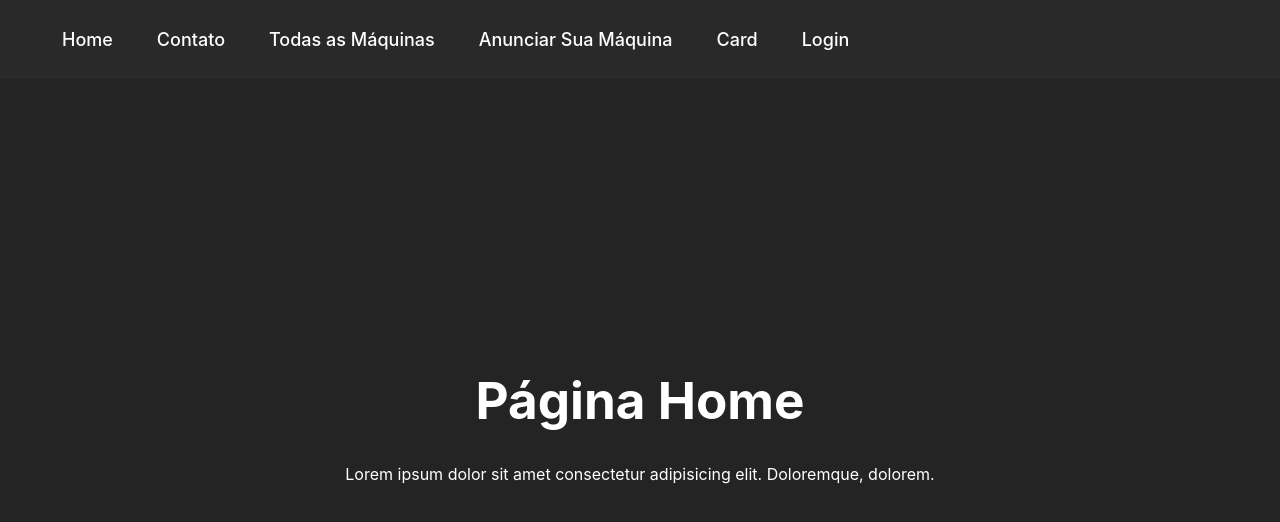
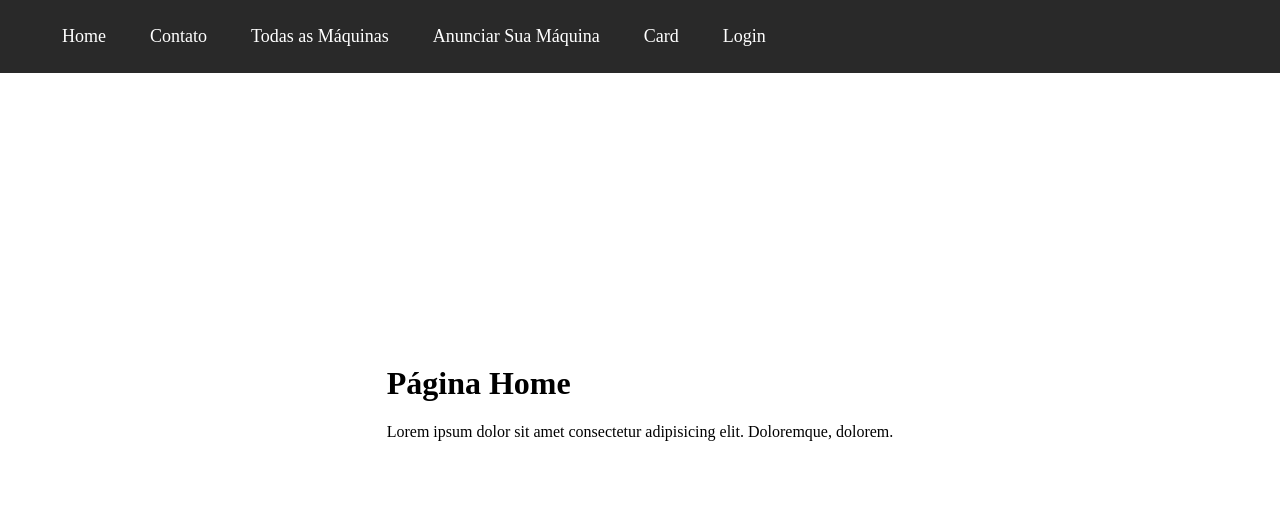
Before and after one commit to Yagoaguiar/LocaFacil, a React (Vite) app: page / in a window 1280 px wide. Shown: the top 522 px of the page. Built offline with nearby package versions, Linux system fonts and the light colour scheme.

Commit message:
tirando css geral #68

```diff
--- a/src/index.css
+++ b/src/index.css
@@ -1,27 +1,3 @@
-:root {
-  font-family: Inter, system-ui, Avenir, Helvetica, Arial, sans-serif;
-  line-height: 1.5;
-  font-weight: 400;
-
-
-
-  background-color: #242424;
-
-  font-synthesis: none;
-  text-rendering: optimizeLegibility;
-  -webkit-font-smoothing: antialiased;
-  -moz-osx-font-smoothing: grayscale;
-  -webkit-text-size-adjust: 100%;
-}
-
-a {
-  font-weight: 500;
-  color: #646cff;
-  text-decoration: innoneherit;
-}
-a:hover {
-  color: #535bf2;
-}
 
 body {
   margin: 0;
@@ -31,42 +7,3 @@
   min-width: 320px;
   min-height: 100vh;
 }
-
-h1 {
-  font-size: 3.2em;
-  line-height: 1.1;
-}
-
-button {
-  border-radius: 8px;
-  border: 1px solid transparent;
-  padding: 0.6em 1.2em;
-  font-size: 1em;
-  font-weight: 500;
-  font-family: inherit;
-  background-color: #1a1a1a;
-  cursor: pointer;
-  transition: border-color 0.25s;
-}
-button:hover {
-  border-color: #212121;
-}
-button:focus,
-button:focus-visible {
-  outline: 4px auto -webkit-focus-ring-color;
-}
-
-@media (prefers-color-scheme: light) {
-  :root {
-    color: #ffffff;
-    padding: 20px;
-    text-align: center;
-
-  }
-  a:hover {
-    color: #747bff;
-  }
-  button {
-    background-color: #f9f9f9;
-  }
-}
```
